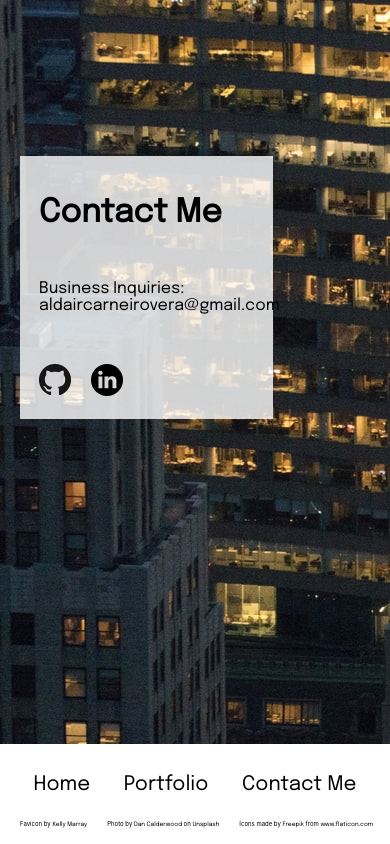
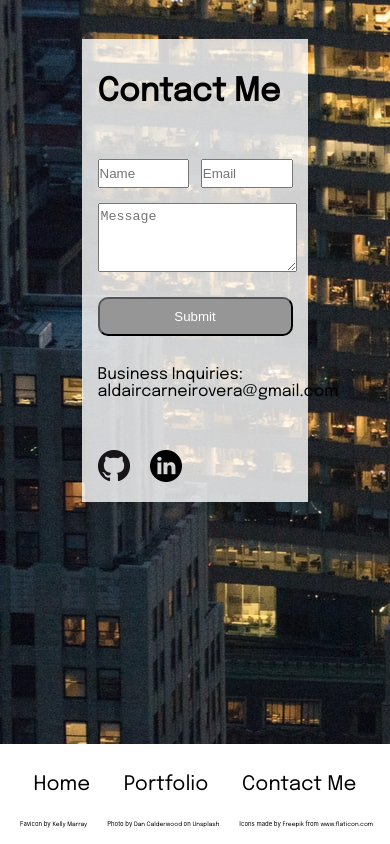
Before and after one commit to AldairGithub/portfolio-page, a React (Create React App) app in the folder client/: page /contact in a window 390 px wide. Built offline with nearby package versions, Linux system fonts and the light colour scheme.

Commit message:
finished adding contact form with css and media queries"

```diff
--- a/client/src/component/contact/contact.css
+++ b/client/src/component/contact/contact.css
@@ -1,8 +1,12 @@
+.contact {
+  display: flex;
+  flex-flow: row nowrap;
+  justify-content: center;
+}
 .contactContainer {
-  width: 30%;
+  width: 50%;
   margin-top: 5%;
-  margin-left: 5%;
-  padding: 5% 0 5% 5%;
+  padding: 4%;
   background: rgba(255,255,255,0.8);
 }
 
@@ -24,17 +28,63 @@
 .imgContainer {
   margin-right: 20px;
 }
+.contactForm {
+  width: 100%;
+  display: flex;
+  flex-flow: column nowrap;
+  align-content: center;
+}
+.contactInfo {
+  display: flex;
+  flex-flow: column nowrap;
+  justify-content: center;
+  width: 100%;
+}
+.contactInput {
+  width: 45%;
+  padding: 5px 0 5px 0;
+}
+.contactBox {
+  width: 99%;
+  padding-top: 5px;
+  margin-bottom: 25px;
+}
+.contactText {
+  display: flex;
+  flex-flow: row nowrap;
+  justify-content: space-between;
+  margin-bottom: 15px;
+}
+
+.submitButton {
+  margin-bottom: 30px;
+  padding: 10px;
+  border-radius: 10px;
+  background-color: rgba(150,150,150);
+  color: white;
+}
+.submitButton:hover {
+  background-color: rgba(100, 100, 100, 0.5);
+  color: black;
+  cursor: pointer;
+  transition: 500ms;
+}
+
+
+@media only screen and (max-width: 768px) {
+  .contactContainer {
+    margin-top: 10%;
+  }
+}
 
 @media only screen and (max-width: 375px) {
   .contactContainer {
-    margin-top: 20%;
     width: 85%;
   }
-}
-
-@media only screen and (max-width: 768px) {
-  .contactContainer {
-    margin-top: 40%;
-    width: 60%;
+  .contactInput {
+    width: 100%;
+  }
+  .contactText {
+    flex-flow: column nowrap;
   }
 }
--- a/client/src/component/contact/contact.jsx
+++ b/client/src/component/contact/contact.jsx
@@ -9,12 +9,26 @@ import Footer from '../footer/footer'
 export default function Contact() {
   return (
     <>
+      <div className='contact'>
+
         <div className='contactContainer'>
-      <div>
+          <div className='contactInfo'>
             <h1 className='title'>Contact Me</h1>
+
+            <form className='contactForm'>
+              <div className='contactText'>
+                <input required className='contactInput' type='text' name='name' placeholder='Name' />
+                <input required className='contactInput'type='email' name='email' placeholder='Email' />
+              </div>
+                <textarea required className='contactBox' rows='4' cols='500' name='message' placeholder='Message' />
+                <button className='submitButton'type='submit' >Submit</button>
+            </form>
+
             <p className='paragraph'>Business Inquiries:</p>
+
             <p className='paragraph'>aldaircarneirovera@gmail.com</p>
           </div>
+
         <div className='iconContainer'>
           <a href='https://github.com/AldairGithub' target='_blank' rel="noopener noreferrer">
             <img className='imgContainer' src={GitHubIcon} alt={'GitHub Icon Link'}/>
@@ -24,7 +38,7 @@ export default function Contact() {
           </a>
       </div>
       </div>
-
+      </div>
       <Footer />
     </>
   )
--- a/client/src/component/home/home.css
+++ b/client/src/component/home/home.css
@@ -29,15 +29,16 @@
   margin: auto;
   width: 50%;
 }
-
-@media only screen and (max-width: 375px) {
-  .attribution {
-    font-size: 5%;
-  }
-}
-
 @media only screen and (max-width: 768px) {
   .home-container {
     padding-top: 30%;
   }
 }
+@media only screen and (max-width: 375px) {
+  .home-container {
+    padding-top: 10%;
+  }
+  .attribution {
+    font-size: 5%;
+  }
+}
```
Lines whose indentation alone changed are shown as unchanged.
